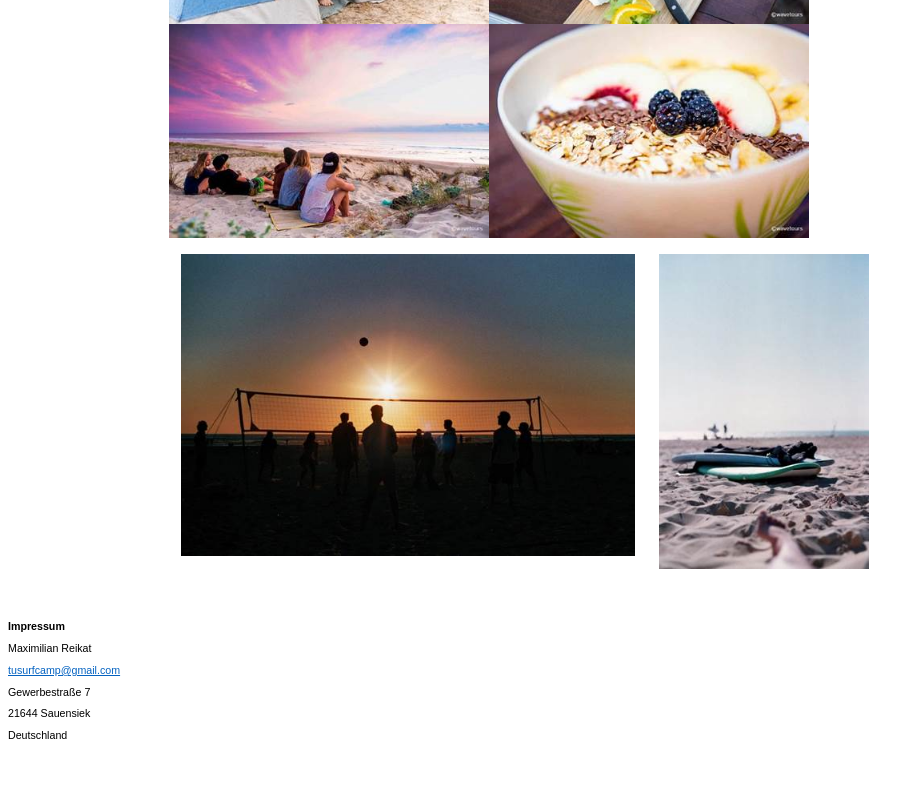
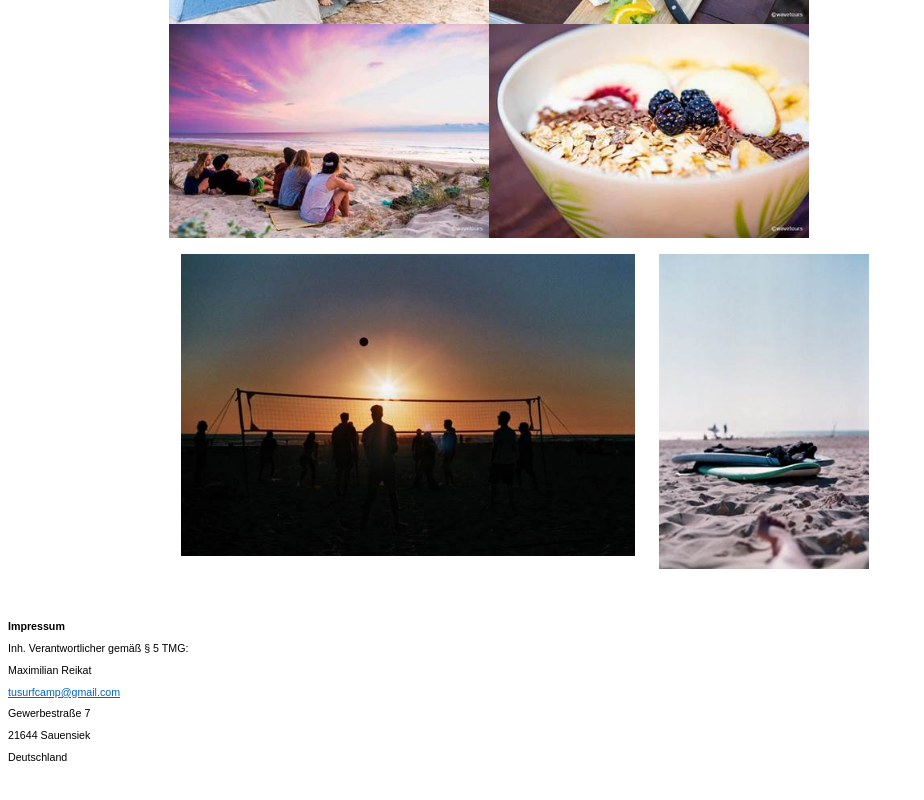
Before and after one commit to tusurfcamp/tusurfcamp.github.io, a plain HTML site: page index.html in a window 1280 px wide. Shown: the part 3243-4043 px from the top of the page, without its empty margins (0-924 px from the left). Before the commit the page ends 4021 px from the top, so only its background shows below. Drawn offline with Linux system fonts and the light colour scheme.

Commit message:
Update index.html

```diff
--- a/index.html
+++ b/index.html
@@ -1409,6 +1409,9 @@ color:#CDB60D'><o:p></o:p></span></u></b></p>
 line-height:105%;font-family:"Arial",sans-serif'>Impressum<o:p></o:p></span></b></p>
 
 <p class=MsoNormal style='tab-stops:971.0pt'><span style='font-size:8.0pt;
+line-height:105%;font-family:"Arial",sans-serif'>Inh. Verantwortlicher gemäß § 5 TMG:<o:p></o:p></span></p>
+
+<p class=MsoNormal style='tab-stops:971.0pt'><span style='font-size:8.0pt;
 line-height:105%;font-family:"Arial",sans-serif'>Maximilian Reikat<o:p></o:p></span></p>
 
 <p class=MsoNormal style='tab-stops:971.0pt'><span style='font-size:8.0pt;
```
